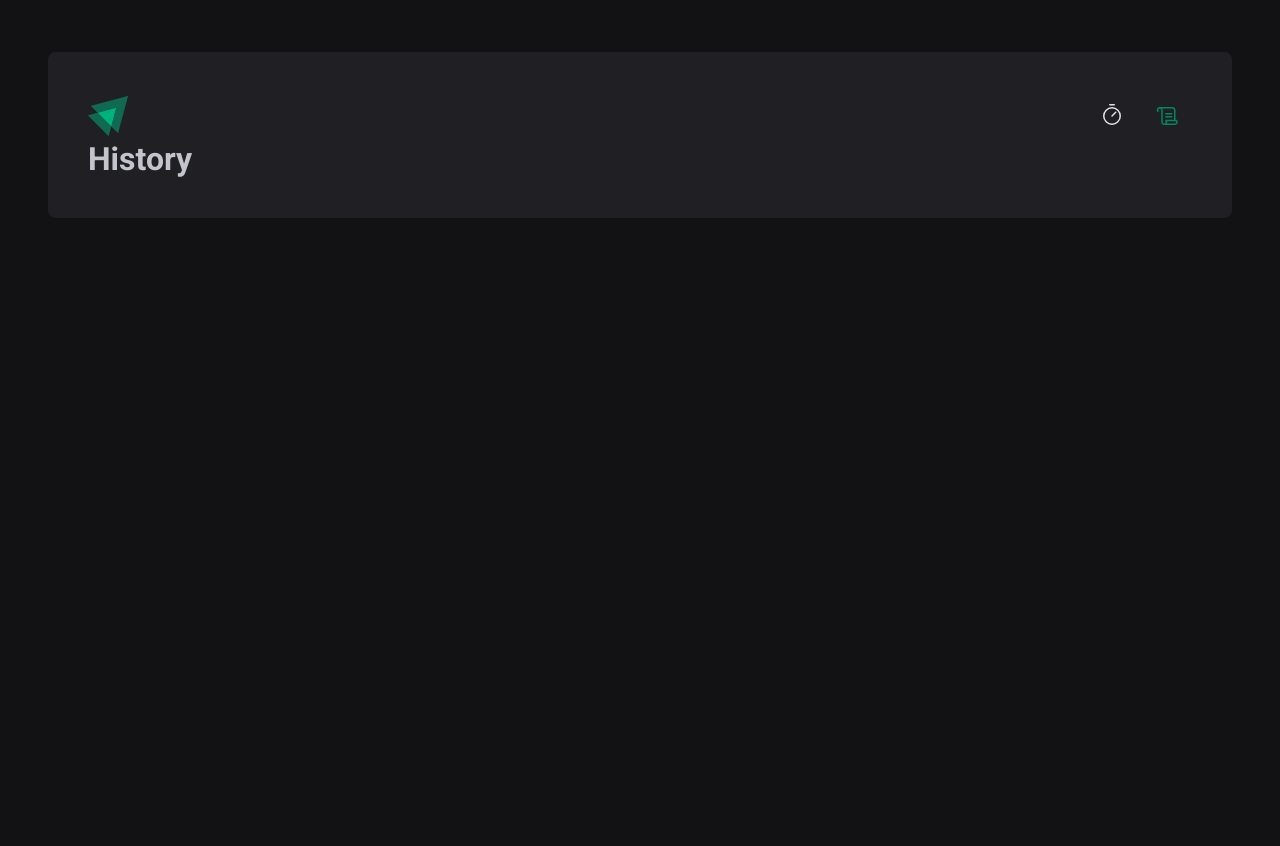
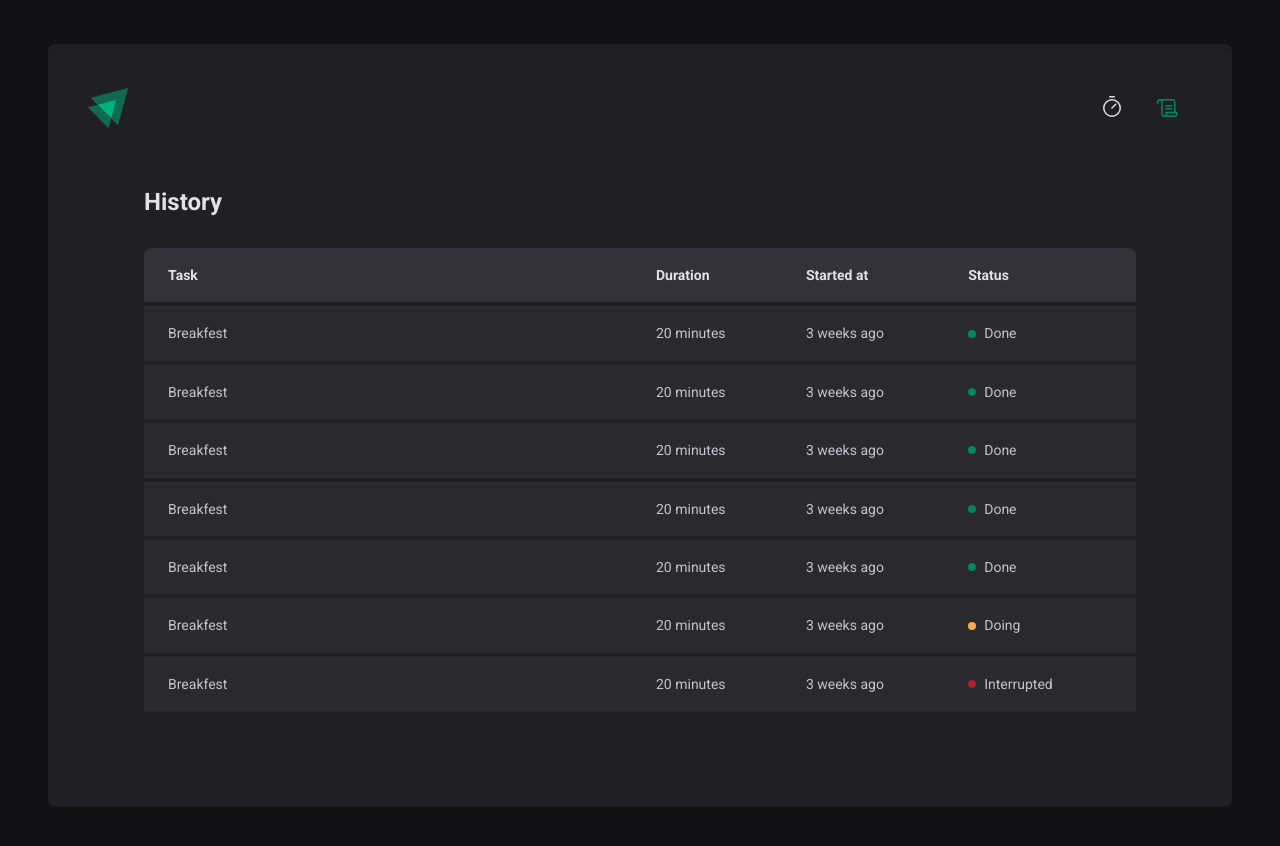
Before and after one commit to hnascx/reactjs-timer, a React (Vite) app: page /history in a window 1280 px wide. Shown: the top 846 px of the page. Before the commit the page ends 800 px from the top, so only its background shows below. Built offline with nearby package versions, Linux system fonts and the light colour scheme.

Commit message:
Finishing Header styles and History styles

```diff
--- a/src/layouts/DefaultLayout/styles.ts
+++ b/src/layouts/DefaultLayout/styles.ts
@@ -2,7 +2,8 @@
 
 export const LayoutContainer = styled.div`
   max-width: 74rem;
-  margin: 3.25rem auto;
+  min-height: calc(100vh - 10rem);
+  margin: 2.75rem auto;
   padding: 2.5rem;
 
   background-color: ${(props) => props.theme['gray-800']};
--- a/src/pages/History/index.tsx
+++ b/src/pages/History/index.tsx
@@ -1,3 +1,79 @@
+import { HistoryContainer, HistoryList, Status } from './styles'
+
 export function History() {
-  return <h1>History</h1>
+  return (
+    <HistoryContainer>
+      <h1>History</h1>
+      <HistoryList>
+        <table>
+          <thead>
+            <tr>
+              <th>Task</th>
+              <th>Duration</th>
+              <th>Started at</th>
+              <th>Status</th>
+            </tr>
+          </thead>
+          <tbody>
+            <tr>
+              <td>Breakfest</td>
+              <td>20 minutes</td>
+              <td>3 weeks ago</td>
+              <td>
+                <Status statusColor="green">Done</Status>
+              </td>
+            </tr>
+            <tr>
+              <td>Breakfest</td>
+              <td>20 minutes</td>
+              <td>3 weeks ago</td>
+              <td>
+                <Status statusColor="green">Done</Status>
+              </td>
+            </tr>
+            <tr>
+              <td>Breakfest</td>
+              <td>20 minutes</td>
+              <td>3 weeks ago</td>
+              <td>
+                <Status statusColor="green">Done</Status>
+              </td>
+            </tr>
+            <tr>
+              <td>Breakfest</td>
+              <td>20 minutes</td>
+              <td>3 weeks ago</td>
+              <td>
+                <Status statusColor="green">Done</Status>
+              </td>
+            </tr>
+            <tr>
+              <td>Breakfest</td>
+              <td>20 minutes</td>
+              <td>3 weeks ago</td>
+              <td>
+                <Status statusColor="green">Done</Status>
+              </td>
+            </tr>
+            <tr>
+              <td>Breakfest</td>
+              <td>20 minutes</td>
+              <td>3 weeks ago</td>
+              <td>
+                <Status statusColor="yellow">Doing</Status>
+              </td>
+            </tr>
+            <tr>
+              <td>Breakfest</td>
+              <td>20 minutes</td>
+              <td>3 weeks ago</td>
+              <td>
+                <Status statusColor="red">Interrupted</Status>
+              </td>
+            </tr>
+          </tbody>
+        </table>
+      </HistoryList>
+    </HistoryContainer>
+  )
 }
--- a/src/pages/History/styles.ts
+++ b/src/pages/History/styles.ts
@@ -0,0 +1,86 @@
+import styled from 'styled-components'
+
+export const HistoryContainer = styled.main`
+  flex: 1;
+  padding: 3.5rem;
+
+  display: flex;
+  flex-direction: column;
+
+  h1 {
+    font-size: 1.5rem;
+    color: ${(props) => props.theme['gray-100']};
+  }
+`
+
+export const HistoryList = styled.div`
+  flex: 1;
+  overflow: auto;
+  margin-top: 2rem;
+
+  table {
+    width: 100%;
+    border-collapse: collapse;
+    min-width: 600px;
+
+    th {
+      background-color: ${(props) => props.theme['gray-600']};
+      padding: 1rem;
+      text-align: left;
+      color: ${(props) => props.theme['gray-100']};
+      font-size: 0.875rem;
+      line-height: 1.6;
+
+      &:first-child {
+        border-top-left-radius: 8px;
+        padding-left: 1.5rem;
+      }
+
+      &:last-child {
+        border-top-right-radius: 8px;
+        padding-right: 1.5rem;
+      }
+    }
+
+    td {
+      background-color: ${(props) => props.theme['gray-700']};
+      border-top: 4px solid ${(props) => props.theme['gray-800']};
+      padding: 1rem;
+      font-size: 0.875rem;
+      line-height: 1.6;
+
+      &:first-child {
+        width: 50%;
+        padding-left: 1.5rem;
+      }
+
+      &:last-child {
+        padding-right: 1.5rem;
+      }
+    }
+  }
+`
+
+const STATUS_COLORS = {
+  yellow: 'yellow-500',
+  red: 'red-500',
+  green: 'green-500',
+} as const
+
+interface StatusProps {
+  statusColor: keyof typeof STATUS_COLORS
+}
+
+export const Status = styled.span<StatusProps>`
+  display: flex;
+  align-items: center;
+  gap: 0.5rem;
+
+  &::before {
+    content: '';
+    width: 0.5rem;
+    height: 0.5rem;
+    border-radius: 50%;
+    background: ${(props) => props.theme[STATUS_COLORS[props.statusColor]]};
+  }
+`
--- a/src/pages/Home/index.tsx
+++ b/src/pages/Home/index.tsx
@@ -5,6 +5,8 @@
   CountdownContainer,
   Separator,
   StartCountdownButton,
+  TaskInput,
+  MinutesAmountInput,
 } from './styles'
 
 export function Home() {
@@ -13,10 +15,28 @@
       <form action="">
         <FormContainer>
           <label htmlFor="">I will work on</label>
-          <input id="task" />
+          <TaskInput
+            id="task"
+            list="task-suggestions"
+            placeholder="Name of your task"
+          />
+
+          <datalist id="task-suggestions">
+            <option value="Projeto 1" />
+            <option value="Projeto 2" />
+            <option value="Projeto 3" />
+            <option value="Banana" />
+          </datalist>
 
           <label htmlFor="minutesAmount">for</label>
-          <input type="number" id="minutesAmount" />
+          <MinutesAmountInput
+            type="number"
+            id="minutesAmount"
+            placeholder="00"
+            step={5}
+            min={5}
+            max={60}
+          />
 
           <span>minutes.</span>
         </FormContainer>
@@ -29,7 +49,7 @@
           <span>0</span>
         </CountdownContainer>
 
-        <StartCountdownButton type="submit">
+        <StartCountdownButton disabled type="submit">
           <Play size={24} />
           Start
         </StartCountdownButton>
--- a/src/pages/Home/styles.ts
+++ b/src/pages/Home/styles.ts
@@ -26,6 +26,38 @@
   font-size: 1.125rem;
   font-weight: bold;
   flex-wrap: wrap;
+`
+
+const BaseInput = styled.input`
+  background: transparent;
+  height: 2.5rem;
+  border: 0;
+  border-bottom: 2px solid ${(props) => props.theme['gray-500']};
+  font-weight: bold;
+  font-size: 1.125rem;
+  padding: 0 0.5rem;
+  color: ${(props) => props.theme['gray-100']};
+
+  &:focus {
+    box-shadow: none;
+    border-color: ${(props) => props.theme['green-500']};
+  }
+
+  &::placeholder {
+    color: ${(props) => props.theme['gray-500']};
+  }
+`
+
+export const TaskInput = styled(BaseInput)`
+  flex: 1;
+
+  &::-webkit-calendar-picker-indicator {
+    display: none !important;
+  }
+`
+
+export const MinutesAmountInput = styled(BaseInput)`
+  width: 4rem;
 `
 
 export const CountdownContainer = styled.div`
@@ -72,7 +104,12 @@
   background: ${(props) => props.theme['green-500']};
   color: ${(props) => props.theme['gray-100']};
 
-  &:hover {
+  &:disabled {
+    opacity: 0.7;
+    cursor: not-allowed;
+  }
+
+  &:not(:disabled):hover {
     background: ${(props) => props.theme['green-700']};
   }
 `
```
